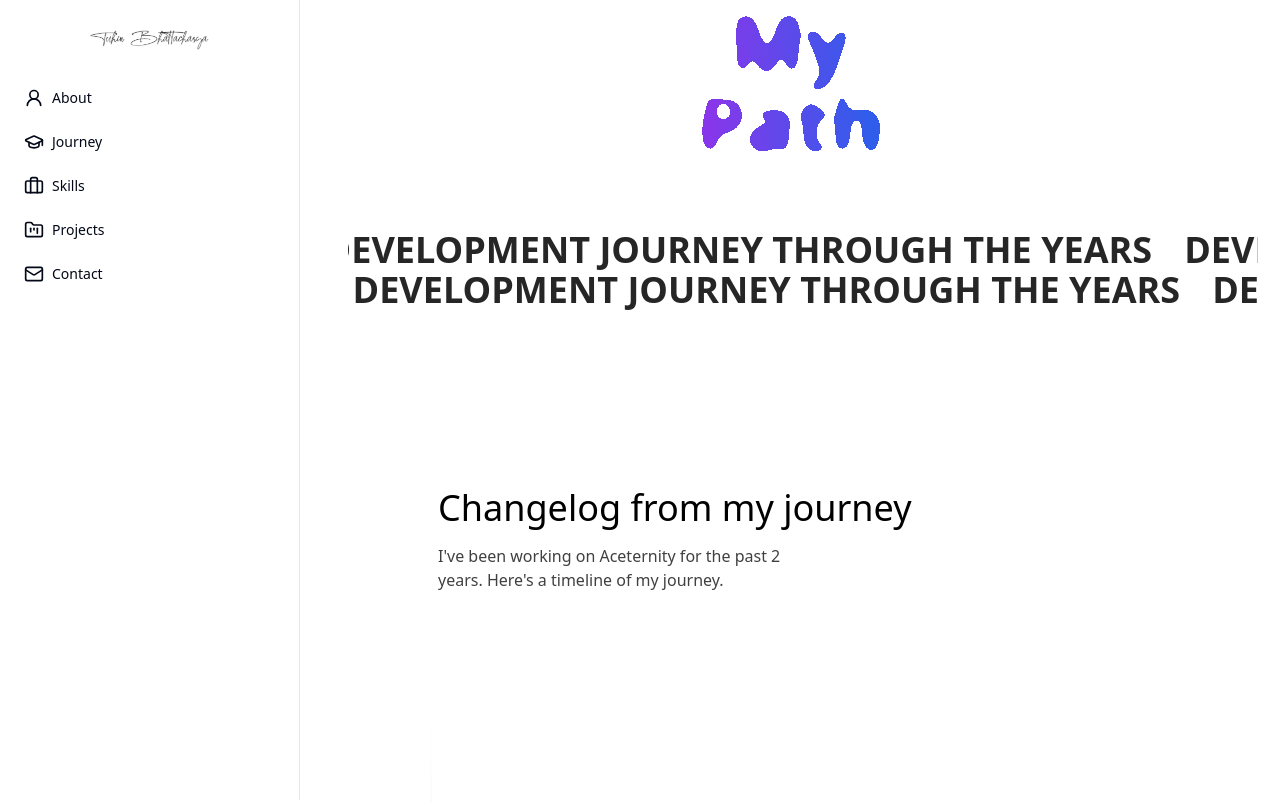
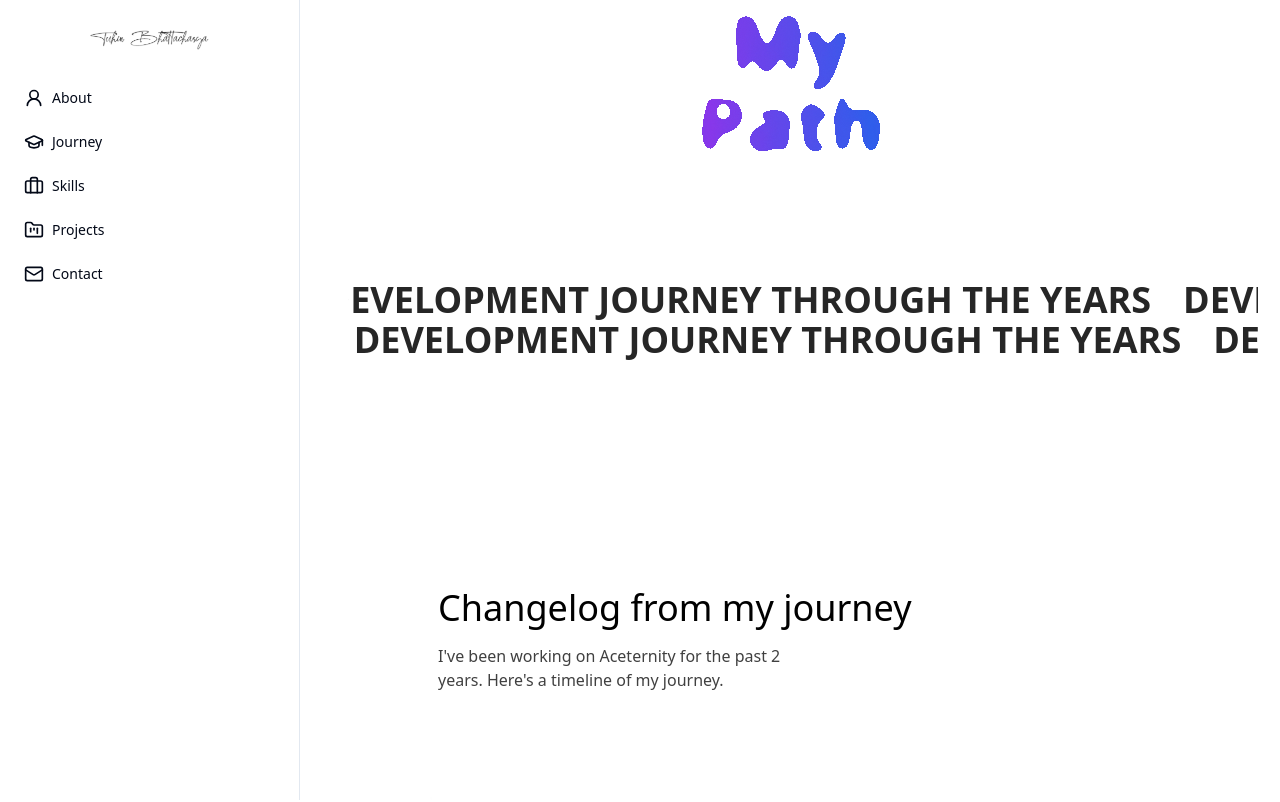
Before and after one commit to karma-aipod/Karma_Portfolio, a React (Vite) app: page /education in a window 1280 px wide. Shown: the top 802 px of the page. Built offline with nearby package versions, Linux system fonts and the light colour scheme.

Commit message:
Visual edit in Lovable
Edited UI in Lovable

```diff
--- a/src/pages/Journey.tsx
+++ b/src/pages/Journey.tsx
@@ -90,7 +90,7 @@ const Journey = () => {
         <GooeyText texts={["My Journey", "My Path", "My Story", "My Experience"]} morphTime={1} cooldownTime={0.25} className="h-[100px] flex items-center justify-center font-bold mb-6" textClassName="bg-clip-text text-transparent bg-gradient-to-r from-purple-600 to-blue-600" />
       </div>
 
-      <div className="relative ml-[-10px] w-[calc(110%-40px)] bg-transparent overflow-hidden rounded-none mx-px py-[50px]">
+      <div className="relative ml-[-10px] w-[calc(110%-40px)] bg-transparent overflow-hidden rounded-none mx-px py-[100px]">
         <VelocityScroll text="DEVELOPMENT JOURNEY THROUGH THE YEARS" default_velocity={3} className="text-4xl font-bold text-neutral-800 dark:text-neutral-200" />
       </div>
 
```
